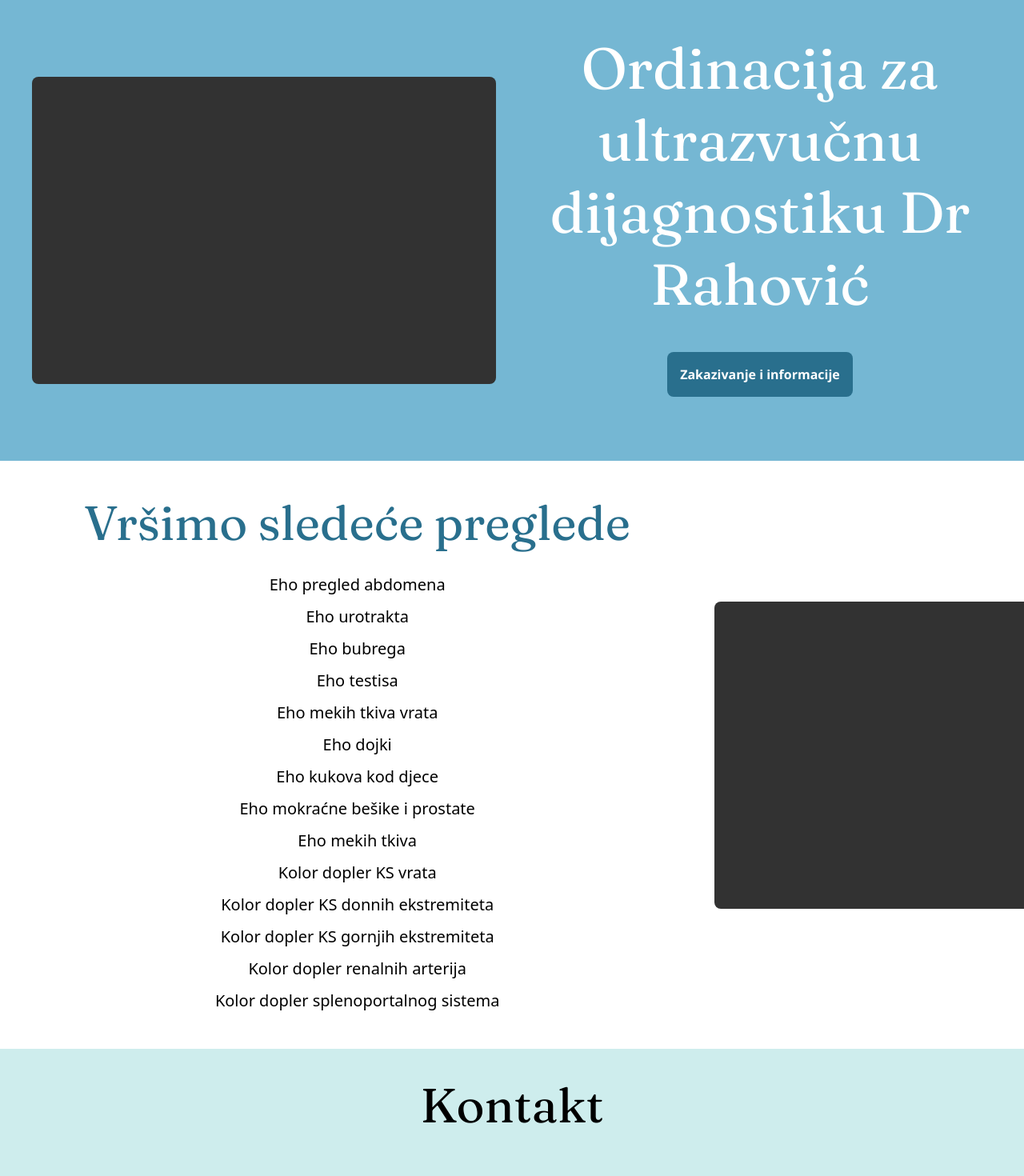
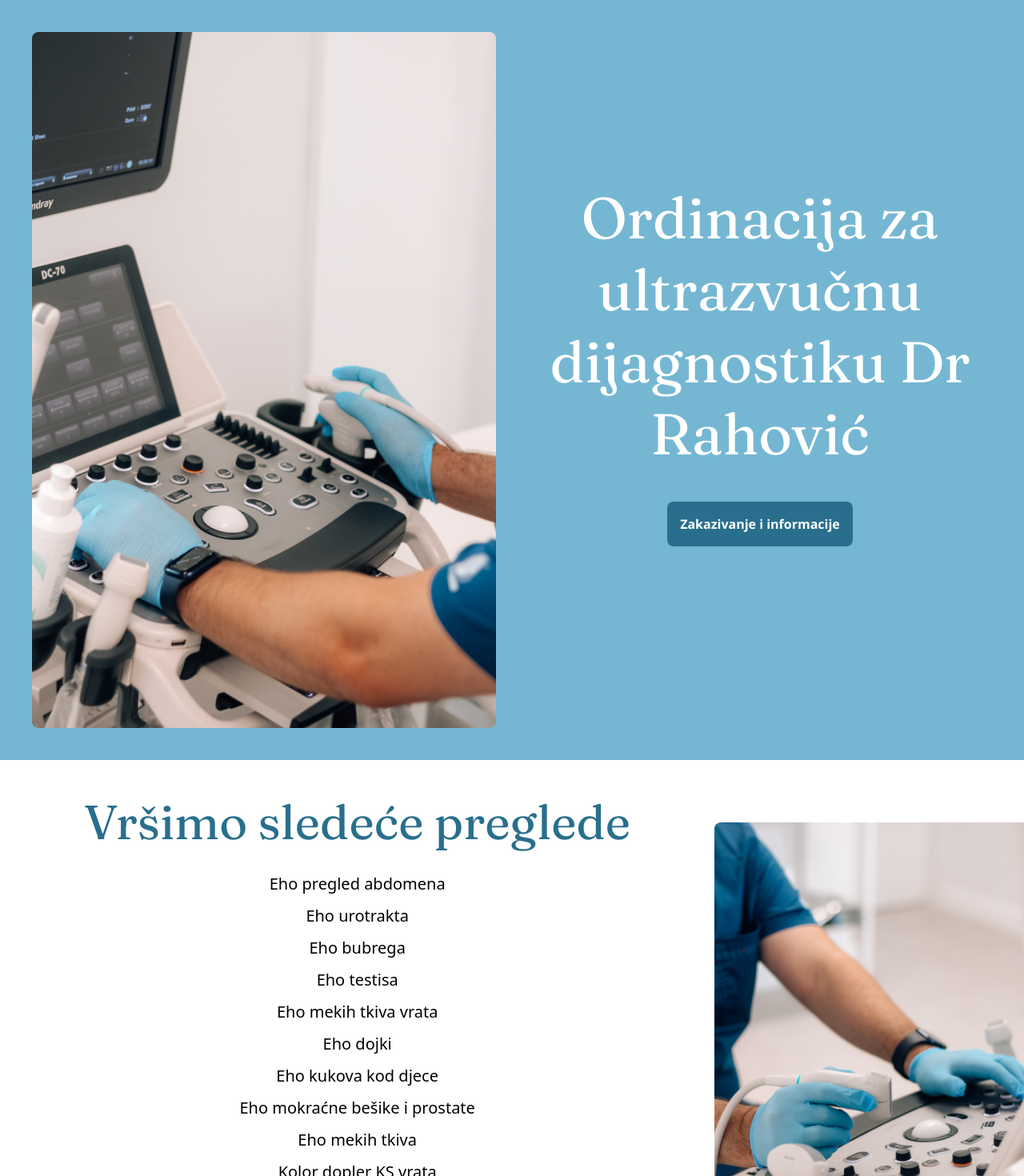
Before and after one commit to davidrhoderick/drrahovic, a Next.js app: page / in a window 1280 px wide. Shown: the top 1470 px of the page at 80% size. Built offline with nearby package versions, Linux system fonts and the light colour scheme.

Commit message:
Adding images.

```diff
--- a/app/page.tsx
+++ b/app/page.tsx
@@ -8,7 +8,7 @@ export default function Home() {
   return (
     <main>
       <section className="bg-mediumTeal grid grid-cols-2 p-10 gap-10 items-center">
-        <div className="bg-black h-96 rounded-lg"></div>
+        <div className="bg-[url('/elen-sher-nbU4xF3YUbw-unsplash.jpg')] bg-cover bg-no-repeat aspect-[2/3] rounded-lg"></div>
 
         <div className="flex flex-col">
           <h1 className="font-headings text-white text-7xl text-center leading-tight">
@@ -48,7 +48,7 @@ export default function Home() {
           </ul>
         </div>
 
-        <div className="bg-black h-96 rounded-l-lg"></div>
+        <div className="bg-[url('/elen-sher-qrTdlfGDRdI-unsplash.jpg')] bg-cover bg-no-repeat aspect-[2/3] rounded-l-lg"></div>
       </section>
 
       <section className="bg-lightTeal pt-10" id="zakazivanje-informacije">
```
Also changed, not shown: public/elen-sher-nbU4xF3YUbw-unsplash.jpg (added), public/elen-sher-qrTdlfGDRdI-unsplash.jpg (added).
